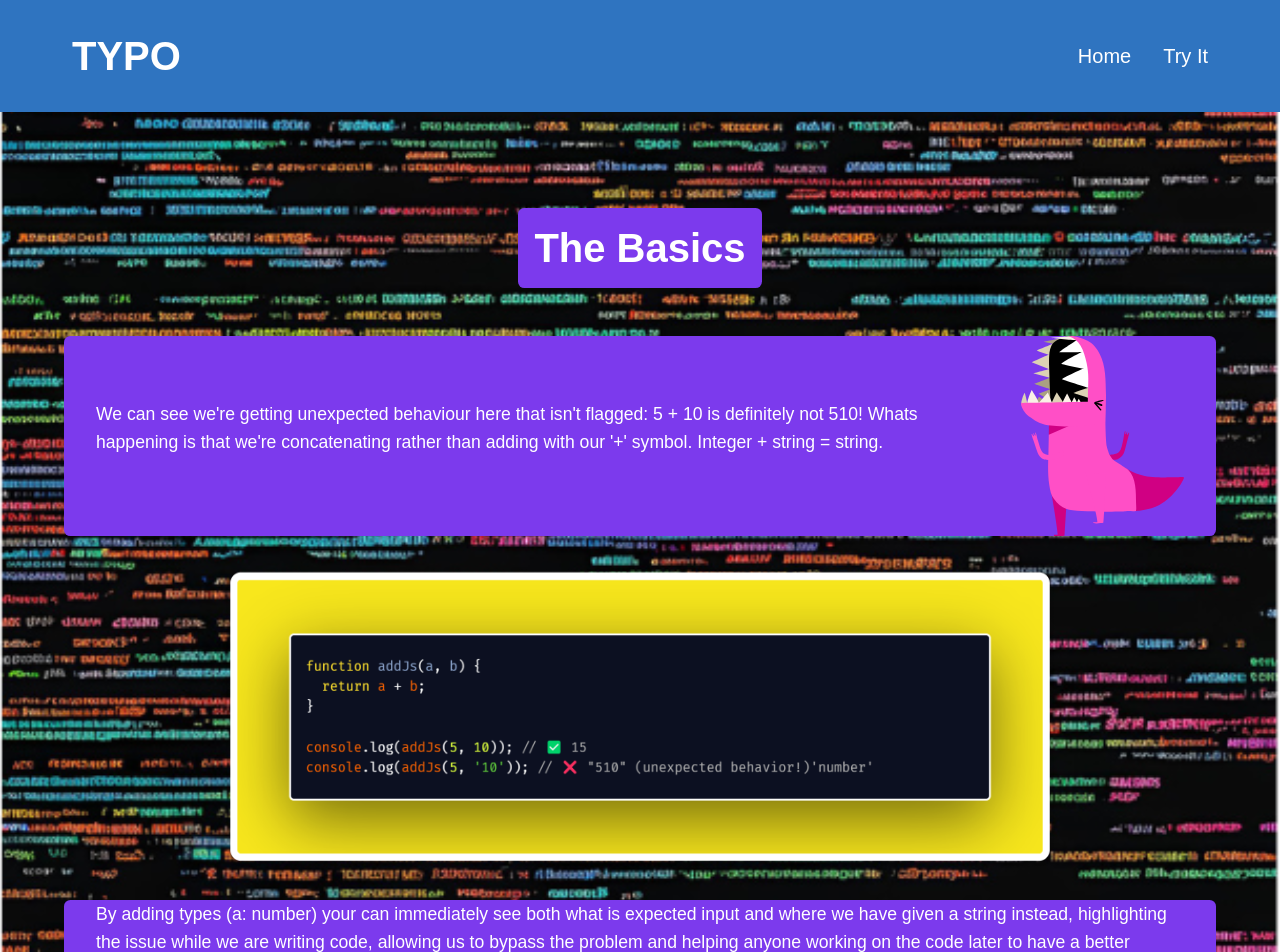
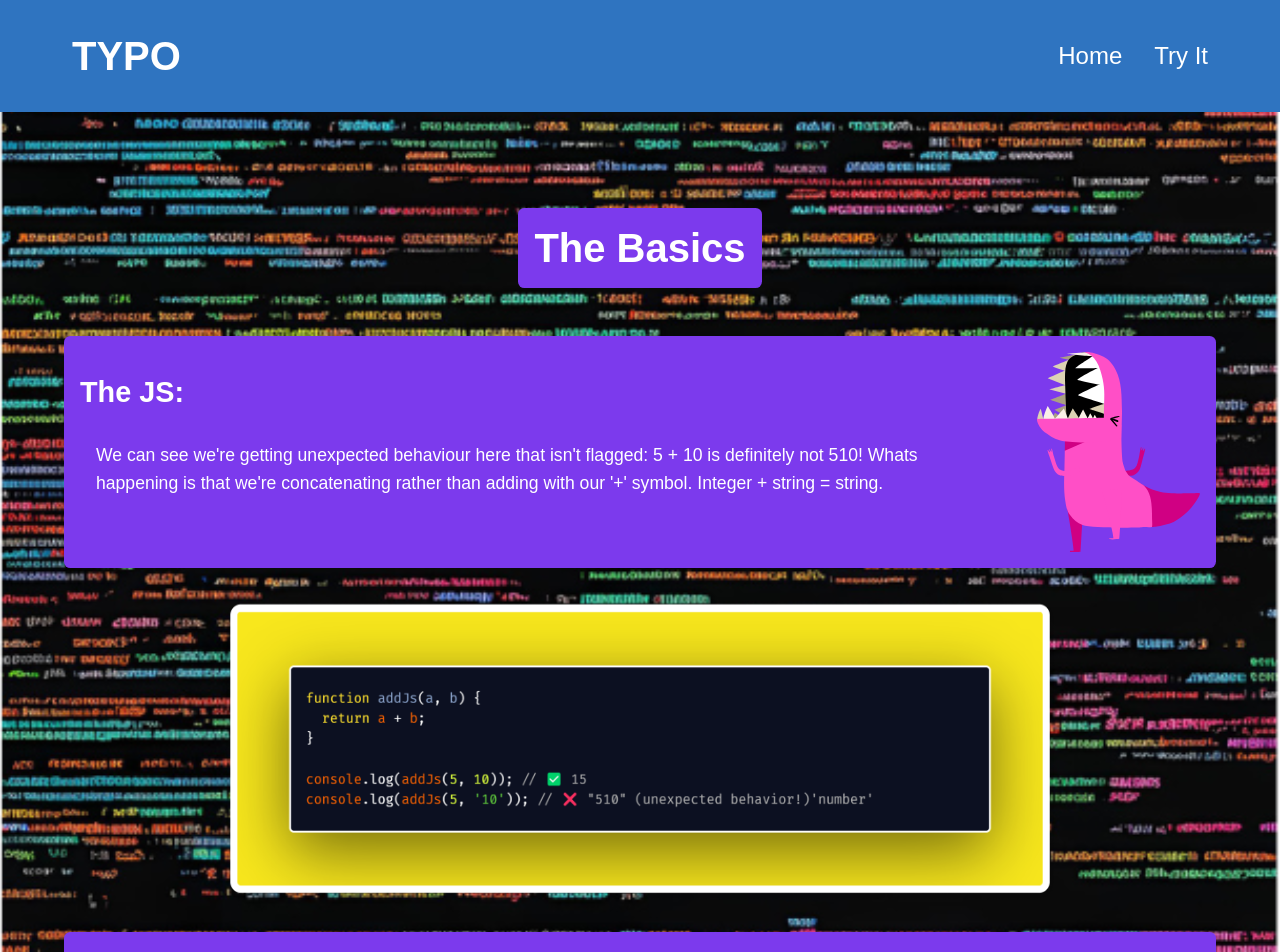
Before and after one commit to Holl4444/typo, a Next.js app: page /basics in a window 1280 px wide. Shown: the top 952 px of the page. Built offline with nearby package versions, Linux system fonts and the light colour scheme.

Commit message:
Fix Nav
Enlarged font on navs
Increase height of footer nav

```diff
--- a/src/app/basics/page.tsx
+++ b/src/app/basics/page.tsx
@@ -24,9 +24,7 @@ export default function Basics() {
       <Image src="/jsFunc.png" alt="" width={830} height={300} />
       <Feature
         title="The TS:"
-        text="By adding types (a: number) your can immediately see both what is expected input and where we have given a string
-instead, highlighting the issue while we are writing code, allowing us to bypass the problem and helping anyone working on the
-code later to have a better understanding of how to use it."
+        text="By adding types (a: number) you can immediately see both what is expected input and where we have given a string instead, highlighting the issue while we are writing code. This allows us to bypass the problem and helps anyone working on the code later to have a better understanding of how to use it."
       />
       <Image src="/tsFunc.png" alt="" width={830} height={300} />
       <Split
--- a/src/app/data/cardQuestions.ts
+++ b/src/app/data/cardQuestions.ts
@@ -91,7 +91,7 @@ export const typescriptCards: FlipCard[] = [
     answer: {
       isTrue: false,
       explanation:
-        'Red squiggly lines highlight errors and hovering over your code will show types. VSC also updates all references to individual changes made in your code.',
+        'Red lines highlight errors and hovering over your code will show types.',
     },
   },
   {
--- a/src/components/Feature/Feature.module.css
+++ b/src/components/Feature/Feature.module.css
@@ -6,8 +6,9 @@
   gap: 2rem;
   max-width: 1200px;
   margin: 2rem auto;
-  padding: 0 2rem;
+  padding: 1rem;
   border-radius: 0.4rem;
+  min-height: 5rem;
 }
 
 .left {
@@ -21,3 +22,15 @@
 .noImage {
   justify-content: center;
 }
+
+.text {
+  padding: 1rem;
+  flex: 1;
+}
+
+.text p {
+  margin: 0;
+  position: relative;
+  top: 50%;
+  transform: translateY(-50)
+}
--- a/src/components/Feature/Feature.tsx
+++ b/src/components/Feature/Feature.tsx
@@ -15,6 +15,7 @@ type FeatureProps = {
 };
 
 export default function Feature({
+  title,
   text,
   image,
   imagePosition = 'right',
@@ -25,7 +26,10 @@ export default function Feature({
         image ? styles[imagePosition] : styles.noImage
       }`}
     >
-      <p>{text}</p>
+      <div className={styles.contentContainer}>
+        {title && <h2 className={styles.title}>{title}</h2>}
+        {text && <p className={styles.text}>{text}</p>}
+      </div>
       {image && (
         <Image
           src={image.src}
--- a/src/components/Footer/Footer.module.css
+++ b/src/components/Footer/Footer.module.css
@@ -2,10 +2,10 @@
   display: flex;
   justify-content: center;
   align-items: center;
-  padding: 0.5rem 1rem;
+  padding: 1rem 2rem;
   background-color: var(--primary);
   width: 100%;
-}
+  }
 
 .navList {
   display: flex;
@@ -16,6 +16,7 @@
 .navList li a {
   text-decoration: none;
   color: var(--primary-text);
+  font-size: 1.5rem;
 }
 
 .navList li a:hover {
--- a/src/components/Nav/Nav.module.css
+++ b/src/components/Nav/Nav.module.css
@@ -15,7 +15,7 @@
   justify-content: space-between;
   align-items: center;
   width: 100%;
-  max-width: 1200px;  /* Match content width */
+  max-width: 1200px; /* Match content width */
   padding: 2rem 0;
   height: 100%;
 }
@@ -34,11 +34,11 @@
   margin-left: auto;
   margin-right: 2rem;
   list-style: none;
-  }
+}
 .navList li a {
   text-decoration: none;
   color: var(--primary-text);
-  font-size: 1.25rem;
+  font-size: 1.5rem;
 }
 
 .navList li a:hover {
@@ -46,7 +46,7 @@
 }
 
 @media (max-width: 1200px) {
-    .nav {
+  .nav {
     padding: 0 1rem;
   }
   .navContent {
@@ -56,6 +56,6 @@
 
 @media (max-width: 768px) {
   .nav {
-    min-height: 5rem;  /* Return to original height on mobile */
+    min-height: 5rem; /* Return to original height on mobile */
   }
 }
```
Also changed, not shown: src/app/page.module.css (+11 -0 lines), src/app/page.tsx (+7 -5 lines), src/app/try/page.tsx (line endings or trailing spaces).
